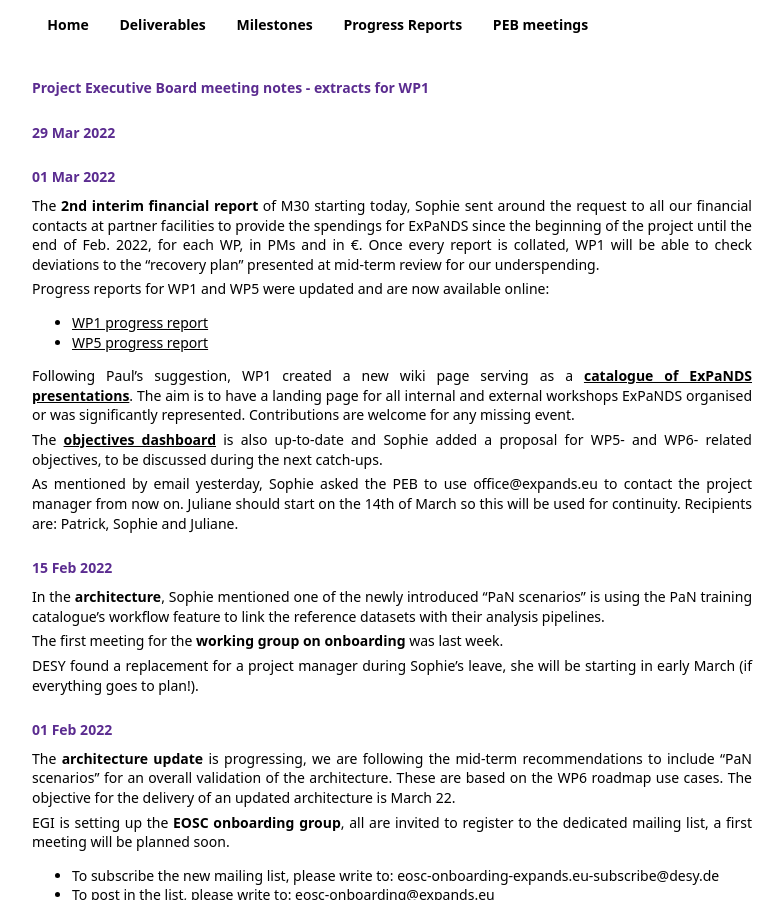
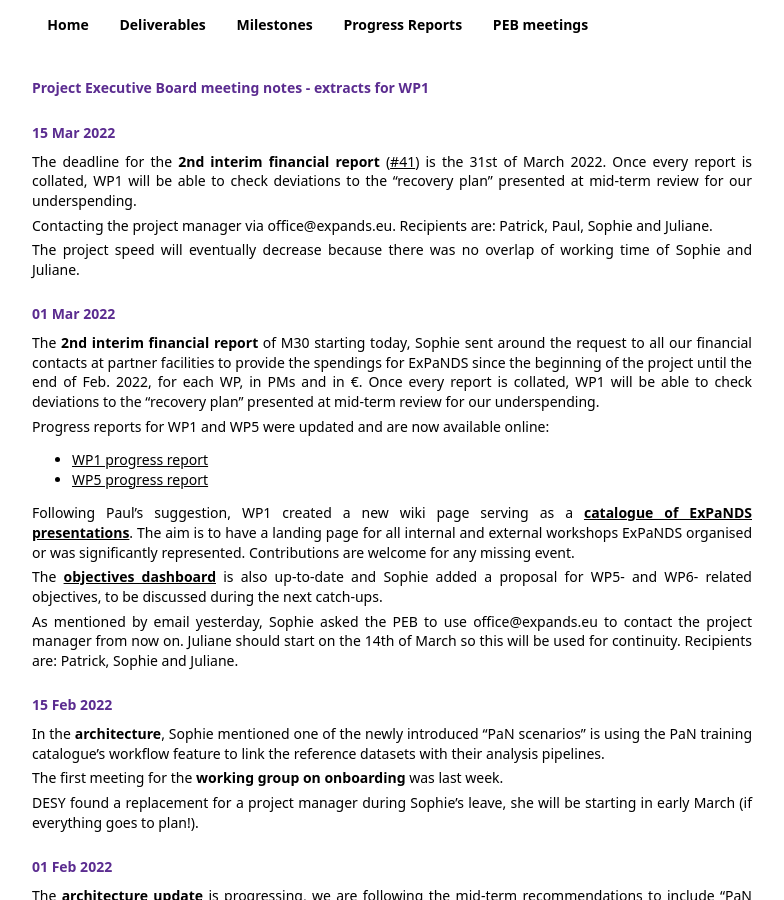
Before and after one commit to ExPaNDS-eu/WP1-reporting, a Jekyll site: the page built from _pebs-wp/pebs-wp1.html, in a window 1280 px wide and 900 px high. Shown: the whole window, without its empty margins (248-1032 px from the left). Built offline with Jekyll 4.4.1, drawn with Linux system fonts in a browser that asks for light colours.

Commit message:
Update 2022-03-15-notes.html

```diff
--- a/_pebs/2022-03-15-notes.html
+++ b/_pebs/2022-03-15-notes.html
@@ -2,13 +2,12 @@
 attendees: "Brian, Nicolas, Alun, Carlo, Ana, Antoine, Kat, Paul, Juliane"
 intro: "<h2>Introduction</h2><p>Juliane Marauska is the replacement of Sophie Servan at DESY and introduced herself. The other PEB members also introduced themselves.
 <h2>Status of open issues</h2><p>The open issues can be found for each WP (see next chapter).
-
 "
 
 status-quo:
 #WP1
 - "<p>The deadline for the <b>2nd interim financial report</b> (<a href='https://github.com/ExPaNDS-eu/ExPaNDS/issues/41'>#41</a>) is the 31st of March 2022. Once every report is collated, WP1 will be able to check deviations to the “recovery plan” presented at mid-term review for our underspending.
-<p>Contacting the project manager via <a href= "mailto:office@expands.eu">office@expands.eu</a>.  Recipients are: Patrick, Sophie and Juliane.
+<p>Contacting the project manager via office@expands.eu.  Recipients are: Patrick, Paul, Sophie and Juliane.
 <p>The project speed will eventually decrease because there was no overlap of working time of Sophie and Juliane.
 "
 #WP2
```
